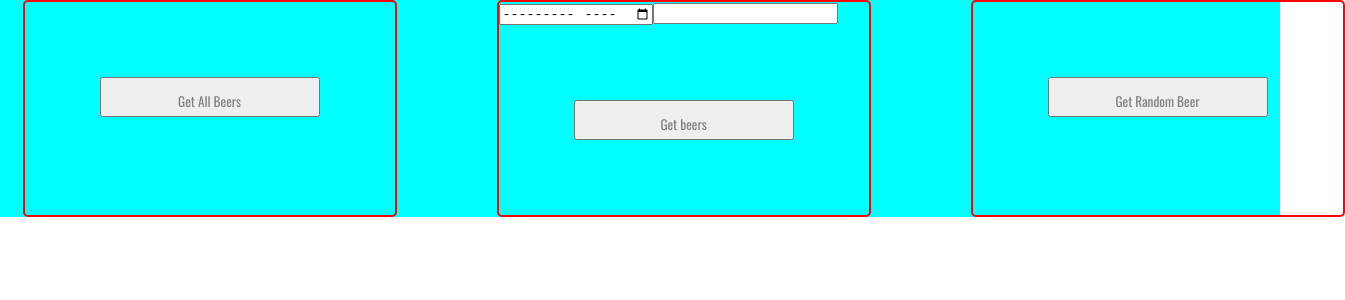
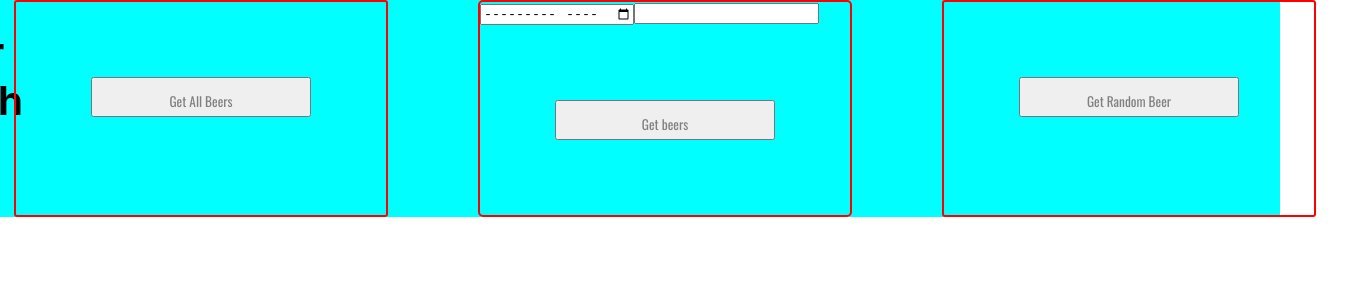
Before and after one commit to tomiiii55/FetchAPI, a React (Create React App) app in the folder worktask/: page / in a window 1280 px wide. Shown: the top 300 px of the page, 1345 px wide, since content can reach past the window. Built offline with nearby package versions, Linux system fonts and the light colour scheme.

Commit message:
Done all

```diff
--- a/worktask/src/components/Header.js
+++ b/worktask/src/components/Header.js
@@ -4,7 +4,7 @@ import "./HeaderStyle.css";
 function Header () {
 return (
     <header className="headertop">
-        <h1>Beer Fetch App</h1>
+        <h1 className="mainheader">Beer<br></br> Fetch<br></br> App</h1>
 
 
     </header>
--- a/worktask/src/components/HeaderStyle.css
+++ b/worktask/src/components/HeaderStyle.css
@@ -1,3 +1,9 @@
 .headertop{
-    width:100px;
+    width:60px;
 }
+
+.mainheader{
+    text-align: left;
+    font-size: 40px;
+
+}
--- a/worktask/src/components/fetchBeer/FetchBeerStyle.css
+++ b/worktask/src/components/fetchBeer/FetchBeerStyle.css
@@ -14,7 +14,7 @@
 .containerafter {
         width:400px;
         margin-left:0px;
-        margin-right:50px;
+        margin-right:45px;
         border-radius: 5px;
         border: 2px solid red;
 }
--- a/worktask/src/components/fetchByNameDate/FetchByNameDateStyle.css
+++ b/worktask/src/components/fetchByNameDate/FetchByNameDateStyle.css
@@ -6,7 +6,7 @@
 
 .container2 {
     width:400px;
-    margin-left:50px;
+    margin-left:40px;
     margin-right:50px;
     border-radius: 5px;
     border: 2px solid red;
@@ -14,7 +14,7 @@
 .containerafter1 {
         width:400px;
         margin-left:0px;
-        margin-right:50px;
+        margin-right:45px;
         border-radius: 5px;
         border: 2px solid red;
 }
--- a/worktask/src/components/fetchRandom/FetchRandomStyle.css
+++ b/worktask/src/components/fetchRandom/FetchRandomStyle.css
@@ -6,16 +6,16 @@
 
 .container1 {
     width:400px;
-    margin-left:50px;
+    margin-left:40px;
     margin-right:50px;
-    border-radius: 5px;
+    border-radius: 3px;
     border: 2px solid red;
 }
 .containerafter {
         width:400px;
         margin-left:0px;
-        margin-right:50px;
-        border-radius: 5px;
+        margin-right:45px;
+        border-radius: 3px;
         border: 2px solid red;
 }
 
```
